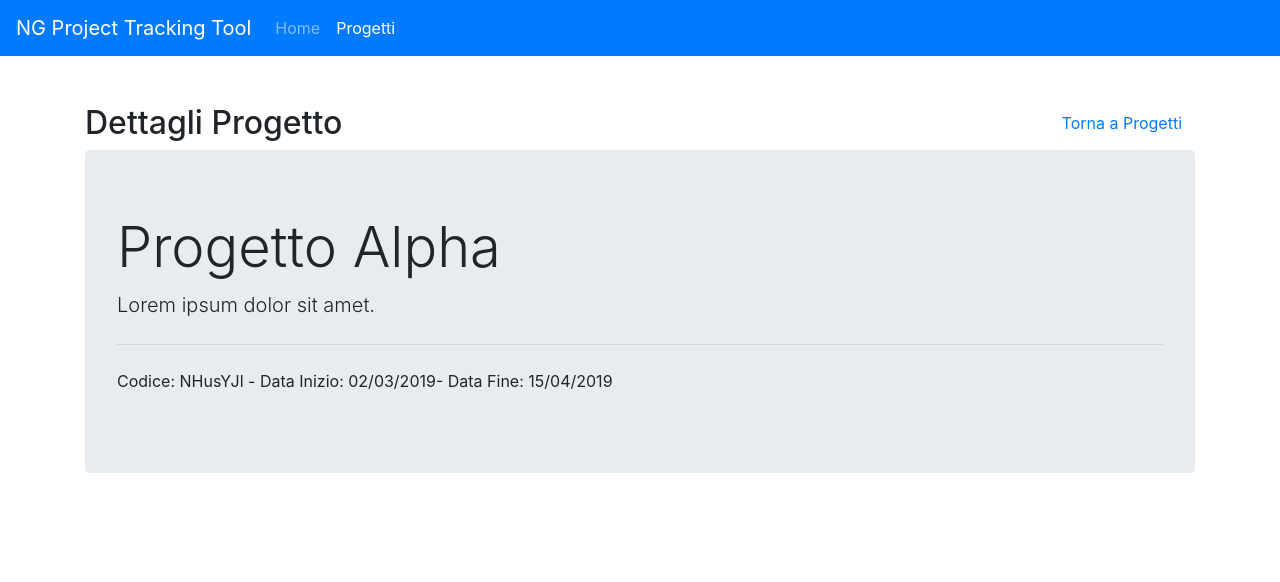
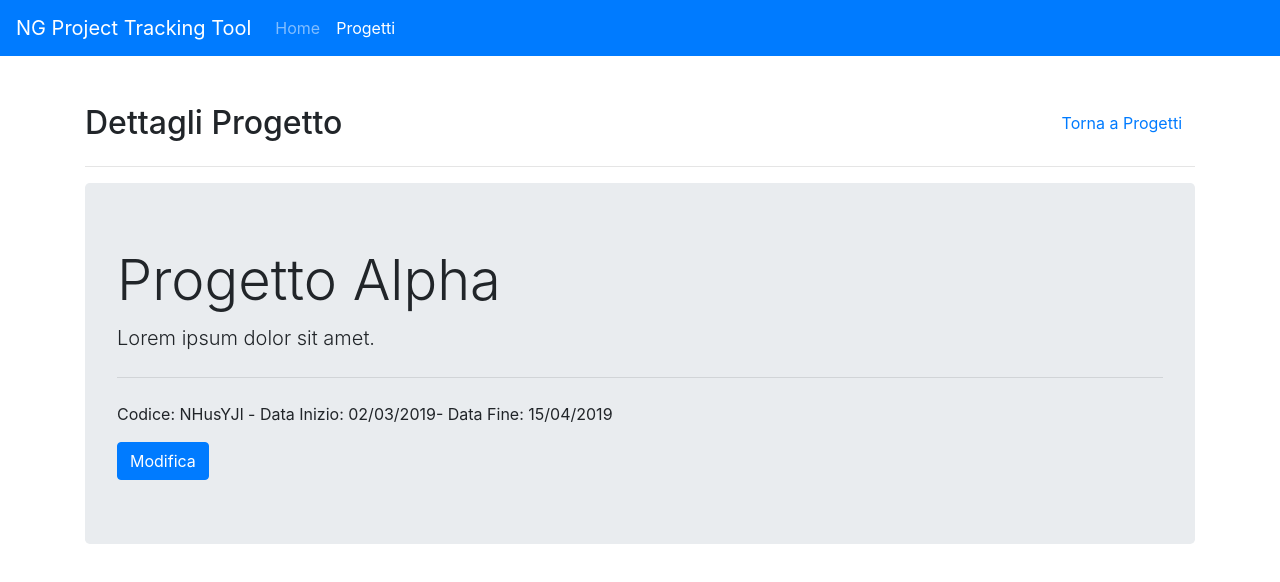
Before and after one commit to fsciuti/ng-zero2hero, an Angular app: page /projects/detail/1 in a window 1280 px wide. Shown: the top 582 px of the page. Built offline with nearby package versions, Linux system fonts and the light colour scheme.

Commit message:
feat: update project.comps w/ updated form

```diff
--- a/src/app/projects/project-container/project-container.component.html
+++ b/src/app/projects/project-container/project-container.component.html
@@ -10,7 +10,7 @@
     </ngptt-project-list>
 </ng-container>
 <hr>
-<ngptt-project-form (submitted)="addProject($event)"></ngptt-project-form>
+<ngptt-project-form [quickMode]="true" (submitted)="addProject($event)"></ngptt-project-form>
 
 <ng-template #noProjects>
     <p>Non è presente nessun progetto</p>
--- a/src/app/projects/project-detail/project-detail.component.html
+++ b/src/app/projects/project-detail/project-detail.component.html
@@ -1,13 +1,7 @@
-<div class="row mt-5 justify-content-end">
-  <div class="col-8">
-    <h2 class="">Dettagli Progetto</h2>
-  </div>
-  <div class="col text-right">
-    <button class="btn btn-link" routerLink="/projects">Torna a Progetti</button>
-  </div>
-</div>
+<ngptt-section-header [title]="'Dettagli Progetto'" [button]="{ label: 'Torna a Progetti', link: '/projects' }"></ngptt-section-header>
 
-<div class="jumbotron" *ngIf="project$ | async as project">
+<ng-container *ngIf="project$ | async as project">
+  <div class="jumbotron" *ngIf="!editMode">
     <h1 class="display-4">{{project.name}}</h1>
     <p class="lead">{{project.description}}</p>
     <hr class="my-4">
@@ -15,4 +9,7 @@
       <span>Codice: {{project.code}} - Data Inizio: {{project.start | date:'dd/MM/yyyy'}}</span>
       <span *ngIf="project.end">- Data Fine: {{project.end | date:'dd/MM/yyyy'}}</span>
     </p>
+    <button class="btn btn-primary" (click)="changeEditMode()">Modifica</button>
   </div>
+  <ngptt-project-form *ngIf="editMode" [project]="project" [buttonLabel]="'Salva'" (submitted)="updateProject($event)"></ngptt-project-form>
+</ng-container>
--- a/src/app/projects/project-detail/project-detail.component.ts
+++ b/src/app/projects/project-detail/project-detail.component.ts
@@ -13,6 +13,7 @@ import { ProjectService } from '../project.service';
 })
 export class ProjectDetailComponent implements OnInit {
   project$: Observable<Project>;
+  editMode = false;
 
   constructor(private route: ActivatedRoute, private projectService: ProjectService) { }
 
@@ -21,4 +22,13 @@ export class ProjectDetailComponent implements OnInit {
       switchMap((params: ParamMap) => this.projectService.get(+params.get('id')))
     );
   }
+
+  changeEditMode() {
+    this.editMode = !this.editMode;
+  }
+
+  updateProject(project: Project) {
+    this.projectService.update(project);
+    this.changeEditMode();
+  }
 }
```
Lines whose indentation alone changed are shown as unchanged.
